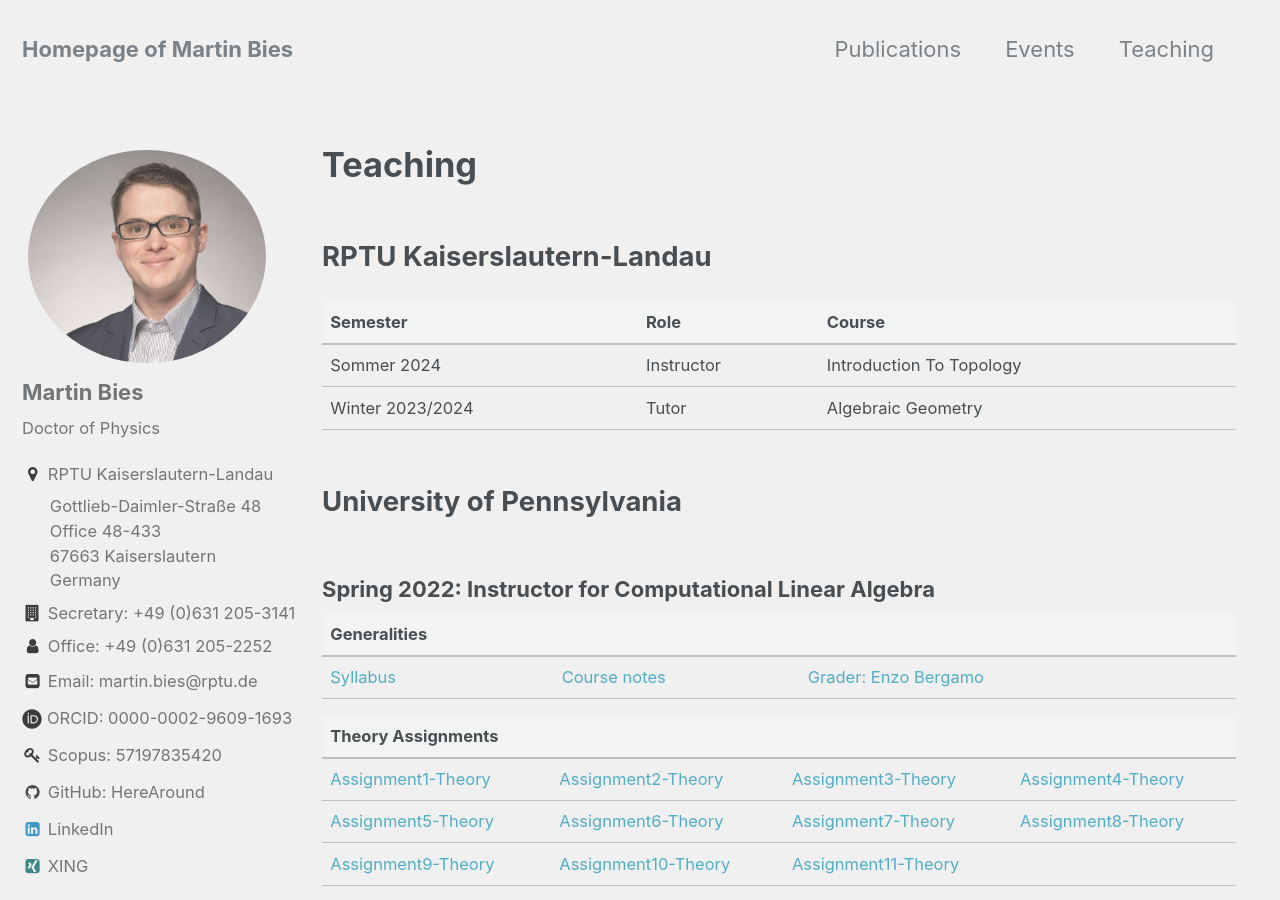
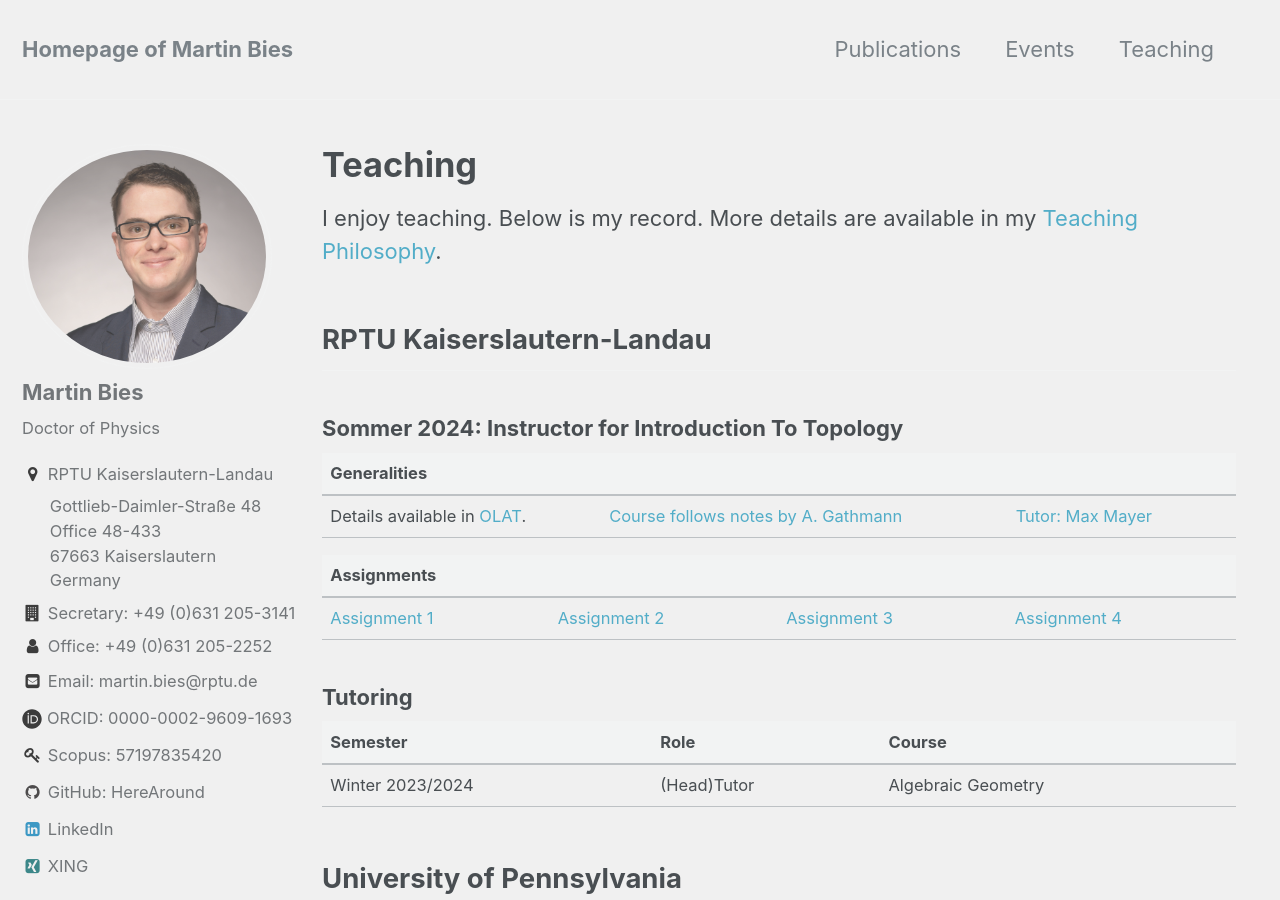
Before and after one commit to MartinBies/MartinBies.github.io, a Jekyll site: the page built from _pages/teaching.md, in a window 1280 px wide and 900 px high. Built offline with Jekyll 4.4.1, drawn with Linux system fonts in a browser that asks for light colours.

Commit message:
Update teaching

```diff
--- a/_pages/teaching.md
+++ b/_pages/teaching.md
@@ -5,12 +5,30 @@ title: "Teaching"
 permalink: /teaching/
 ---
 
+I enjoy teaching. Below is my record. More details are available in my [Teaching Philosophy](https://martinbies.github.io/TeachingStatementMartinBies.pdf).
+
+
 ## RPTU Kaiserslautern-Landau
+
+### Sommer 2024: Instructor for Introduction To Topology
+
+| **Generalities** | | | |
+| --------- |
+| Details available in [OLAT](https://olat.vcrp.de/dmz/). | [Course follows notes by A. Gathmann](https://agag-gathmann.math.rptu.de/class/topo-2023/topo-2023.pdf) | [Tutor: Max Mayer](https://math.rptu.de/ags/agag/personen/mitglieder) | |
+
+
+| **Assignments** | | | |
+| ---- | ---- | ---- | ---- |
+[Assignment 1](/2024/Blatt-1.pdf) | [Assignment 2](/2024/Blatt-2.pdf) | [Assignment 3](/2024/Blatt-3.pdf) | [Assignment 4](/2024/Blatt-4.pdf) |
+
+
+
+### Tutoring
 
 | **Semester** | **Role** | **Course** |
 | ---- |---- | ---- |
-| Sommer 2024    | Instructor | Introduction To Topology |
-| Winter 2023/2024 | Tutor | Algebraic Geometry |
+| Winter 2023/2024 | (Head)Tutor | Algebraic Geometry |
+
 
 
 ## University of Pennsylvania
```
Also changed, not shown: 4 other files.
